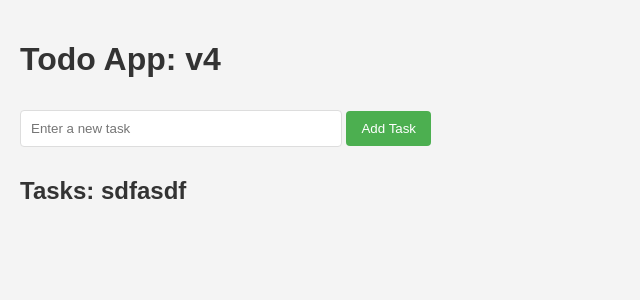
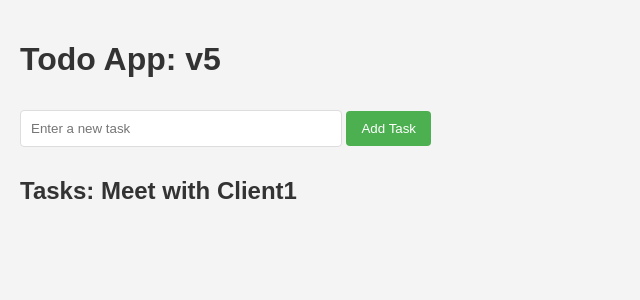
Before and after one commit to iamaravindragu/docker-jenkins-flashapp, a Flask app: page / in a window 1280 px wide. Shown: the top 300 px of the page, without its empty margins (0-640 px from the left). Run offline with Flask 3, Linux system fonts and the light colour scheme.

Commit message:
updating index.html file

```diff
--- a/templates/index.html
+++ b/templates/index.html
@@ -57,7 +57,7 @@
     </style>
   </head>
   <body>
-    <h1>Todo App: v4</h1>
+    <h1>Todo App: v5</h1>
 
     <!-- Add Task Form -->
     <form method="post">
@@ -66,7 +66,7 @@
     </form>
 
     <!-- Display Tasks -->
-    <h2>Tasks: sdfasdf</h2>
+    <h2>Tasks: Meet with Client1</h2>
     <ul>
       {% for id, task in tasks.items() %}
       <li class="task-item">
```
